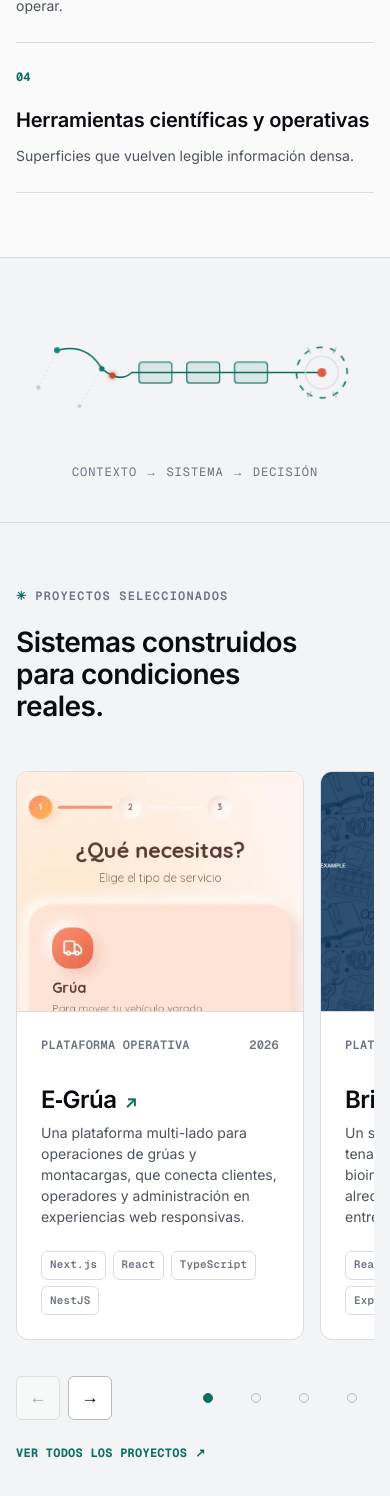
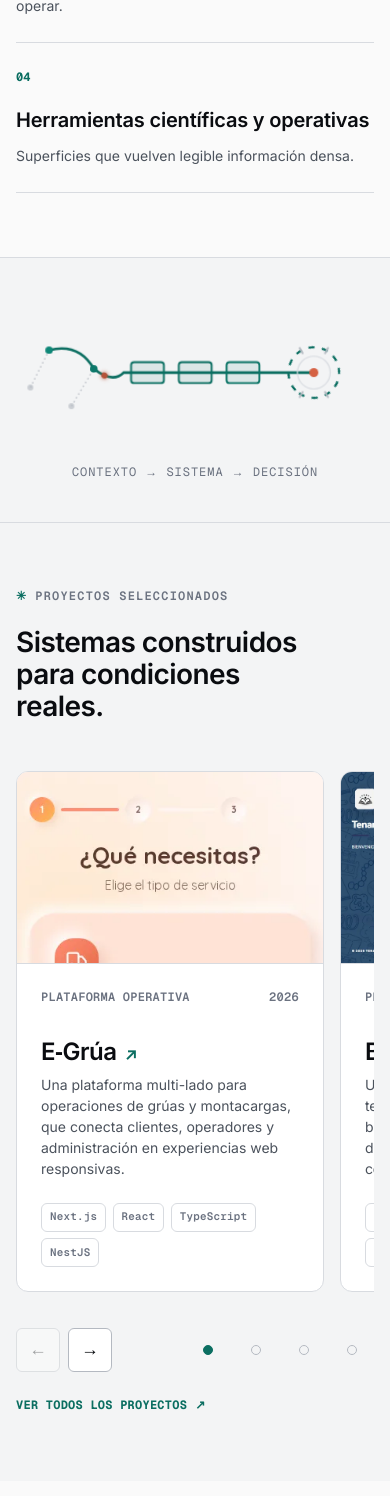
Before and after one commit to Jackochoa/Jackochoa.github.io, a Next.js app: page / in a window 390 px wide. Shown: the part 1692-3188 px from the top of the page. Built offline with nearby package versions, Linux system fonts and the light colour scheme; no server answers.

Commit message:
fix(mobile): polish layout, principles, map motif, project covers and carousel

```diff
--- a/app/globals.css
+++ b/app/globals.css
@@ -674,7 +674,9 @@ button, a { -webkit-tap-highlight-color: transparent; }
   .stack-groups { grid-template-columns: 1fr; }
   .stack-proof__header { grid-template-columns: 1fr; gap: 0.5rem; }
   .project-card--featured { display: block; }
-  .project-card--featured .project-card__visual { border-right: 0; border-bottom: 1px solid var(--border); min-height: 15rem; }
+  .project-card--featured .project-card__visual { border-right: 0; border-bottom: 1px solid var(--border); min-height: 16.5rem; }
+  .project-card__cover { object-position: top left; }
+  .principle { grid-template-columns: 1fr; gap: 0.35rem; }
   .process-grid, .process-grid--five { grid-template-columns: repeat(2, 1fr); }
   .process-step:nth-child(2n) { border-right: 0; }
   .domain-grid { grid-template-columns: 1fr; }
@@ -684,6 +686,16 @@ button, a { -webkit-tap-highlight-color: transparent; }
   .phase__artifact { grid-column: 1 / -1; border-left: 0; padding-left: 0; margin-top: 0.75rem; }
   .site-footer__grid { grid-template-columns: 1fr 1fr; }
   .footer-meta { grid-column: span 2; align-items: flex-start; text-align: left; gap: 0.25rem; }
+}
+@media (max-width: 640px) {
+  .motif--map { width: 100vw; margin-left: calc(50% - 50vw); padding: 0 1rem; }
+  .motif--map .motif__strand { stroke-width: 3.5; }
+  .motif--map .motif__block { stroke-width: 2.5; }
+  .motif--map .motif__noise { stroke-width: 1.8; opacity: 0.85; }
+  .motif--map .motif__node { r: 5px; }
+  .motif--map .motif__node--noise { r: 4px; }
+  .motif--map .motif__ring--map { stroke-width: 3; }
+  .motif--map .motif__tick { stroke-width: 2.5; }
 }
 @media (max-width: 500px) {
   .work-grid { grid-template-columns: 1fr; }
@@ -696,6 +708,8 @@ button, a { -webkit-tap-highlight-color: transparent; }
     border-bottom: 1px solid var(--border);
   }
   .service-card h3 { margin-top: 1.25rem; }
+  .carousel__item { flex: 0 0 86%; }
+  .carousel__item .project-card__visual { min-height: 12rem; }
   .stack-group { grid-template-columns: 1fr; gap: 0.5rem; }
   .stack-proof__list { grid-template-columns: 1fr; }
   .process-step { min-height: auto; border-right: 0; border-bottom: 1px solid var(--border); }
```
